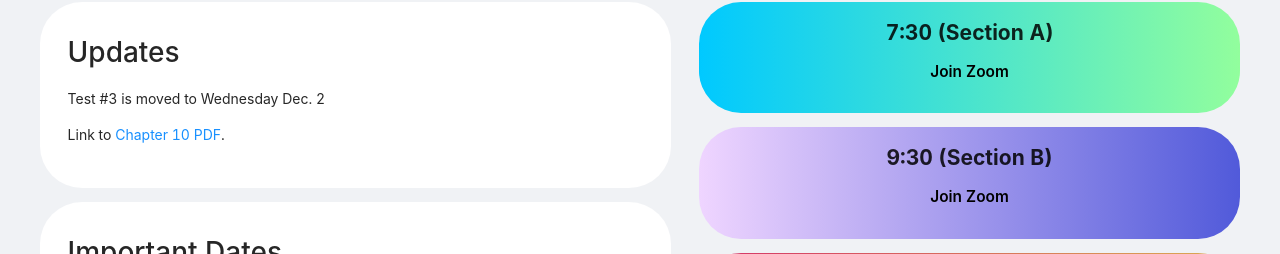
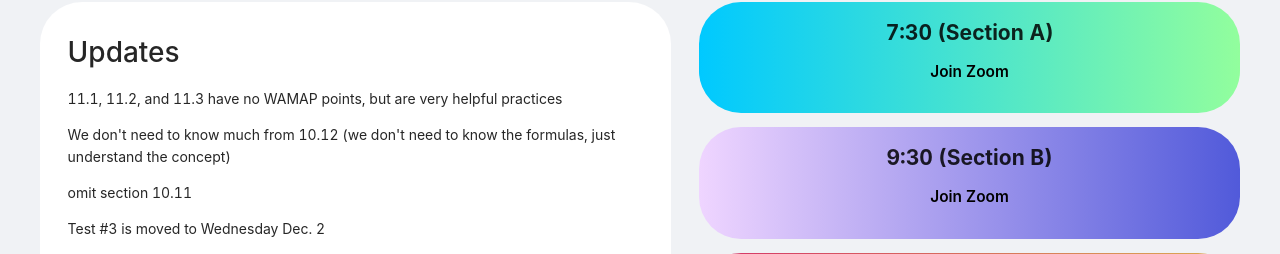
Before and after one commit to garyhtou/DH-Zoom, a React (Create React App) app: page / in a window 1280 px wide. Shown: the part 179-433 px from the top of the page. Built offline with nearby package versions, Linux system fonts and the light colour scheme; no server answers; the database is empty.

Commit message:
Update config.js

```diff
--- a/src/config.js
+++ b/src/config.js
@@ -3,6 +3,15 @@
 
 const updates = (
 	<>
+	<p>
+	11.1, 11.2, and 11.3 have no WAMAP points, but are very helpful practices
+	</p>
+	<p>
+	We don't need to know much from 10.12 (we don't need to know the formulas, just understand the concept)
+	</p>
+	<p>
+	omit section 10.11
+	</p>
 	  <p>
 		  Test #3 is moved to Wednesday Dec. 2
 		</p>
```
